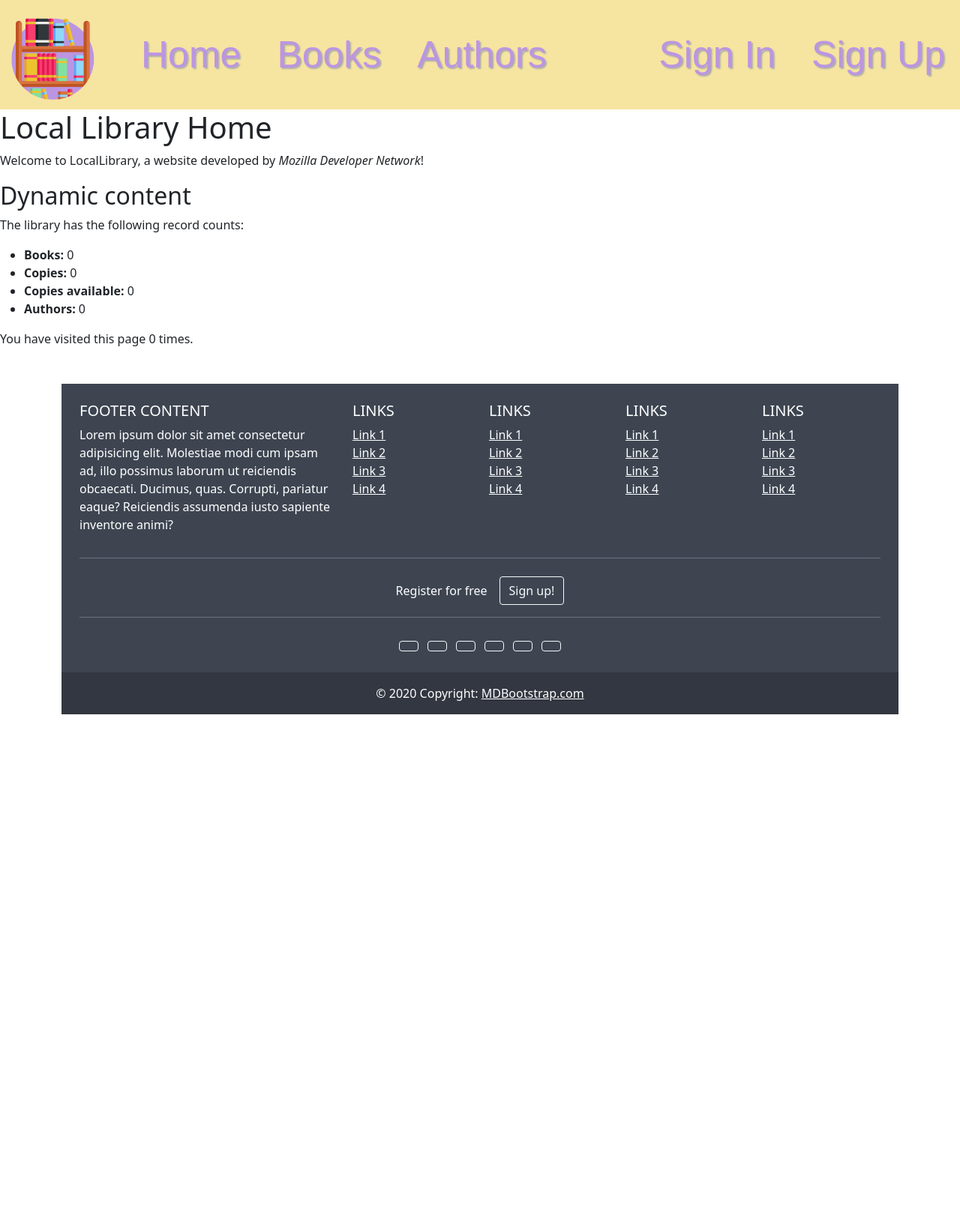
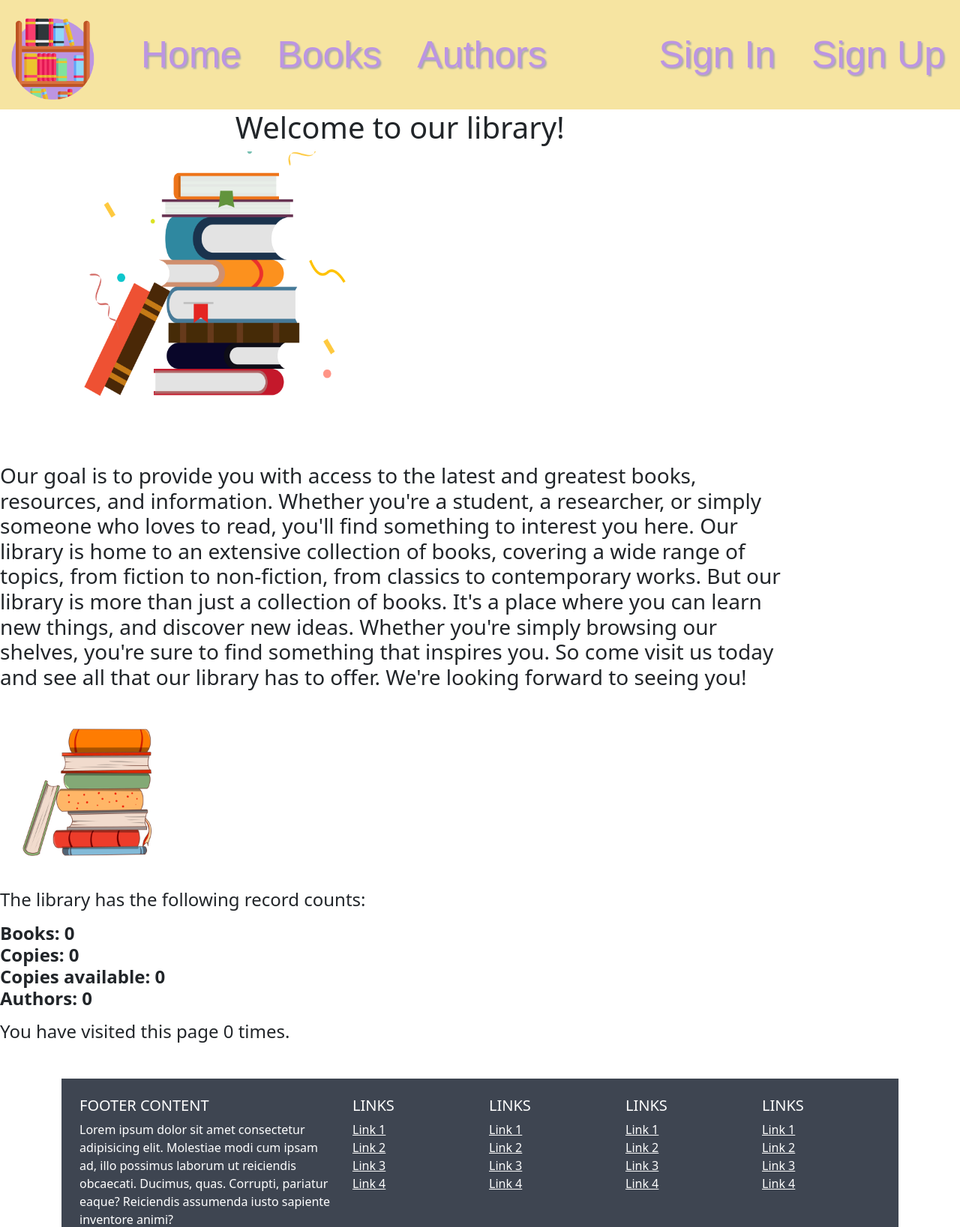
Before and after one commit to MarianaDrozd/library, a Django app: page /catalog/ in a window 1280 px wide. Shown: the top 1637 px of the page at 75% size. Before the commit the page ends 953 px from the top, so only its background shows below. Run offline with Django 4.2, Linux system fonts and the light colour scheme; data that the repository does not hold is empty; some web fonts are replaced.

Commit message:
Update home page: edit text, styles.

```diff
--- a/catalog/templates/index.html
+++ b/catalog/templates/index.html
@@ -1,16 +1,39 @@
 {% extends "base_generic.html" %}
 
 {% block content %}
-  <h1>Local Library Home</h1>
-  <p>Welcome to LocalLibrary, a website developed by <em>Mozilla Developer Network</em>!</p>
-  <h2>Dynamic content</h2>
-  <p>The library has the following record counts:</p>
-  <ul>
-    <li><strong>Books:</strong> {{ num_books }}</li>
-    <li><strong>Copies:</strong> {{ num_instances }}</li>
-    <li><strong>Copies available:</strong> {{ num_instances_available }}</li>
-    <li><strong>Authors:</strong> {{ num_authors }}</li>
-  </ul>
-    <p>You have visited this page {{ num_visits }} time{{ num_visits|pluralize }}.</p>
+
+    <h1 class="welcome" align="center">Welcome to our library!</h1>
+    <div class="image1">
+        <img src="/static/images/book-1.png" width="600px" height="400px">
+    </div><p></p>
+    <div class="text1">
+        <p>
+            <h3>Our goal is to provide you with access to the latest and greatest books, resources, and information. Whether you're a student, a researcher, or simply someone who loves to read, you'll find something to interest you here.
+
+Our library is home to an extensive collection of books, covering a wide range of topics, from fiction to non-fiction, from classics to contemporary works.
+
+But our library is more than just a collection of books. It's a place where you can learn new things, and discover new ideas. Whether you're simply browsing our shelves, you're sure to find something that inspires you.
+
+So come visit us today and see all that our library has to offer. We're looking forward to seeing you!
+            </h3>
+        </p>
+        </div>
+    </div>
+    <div class="image2">
+        <img src="/static/images/book-2.png" width="250px" height="250px">
+    </div>
+    <div class="text2">
+<h4>
+      <p>The library has the following record counts:</p>
+      <dl>
+        <dt><strong>Books:</strong> {{ num_books }}</dt>
+        <dt><strong>Copies:</strong> {{ num_instances }}</dt>
+        <dt><strong>Copies available:</strong> {{ num_instances_available }}</dt>
+        <dt><strong>Authors:</strong> {{ num_authors }}</dt>
+
+      </dl>
+        <p>You have visited this page {{ num_visits }} time{{ num_visits|pluralize }}.</p>
+</h4>
+    </div>
 
 {% endblock %}
```
